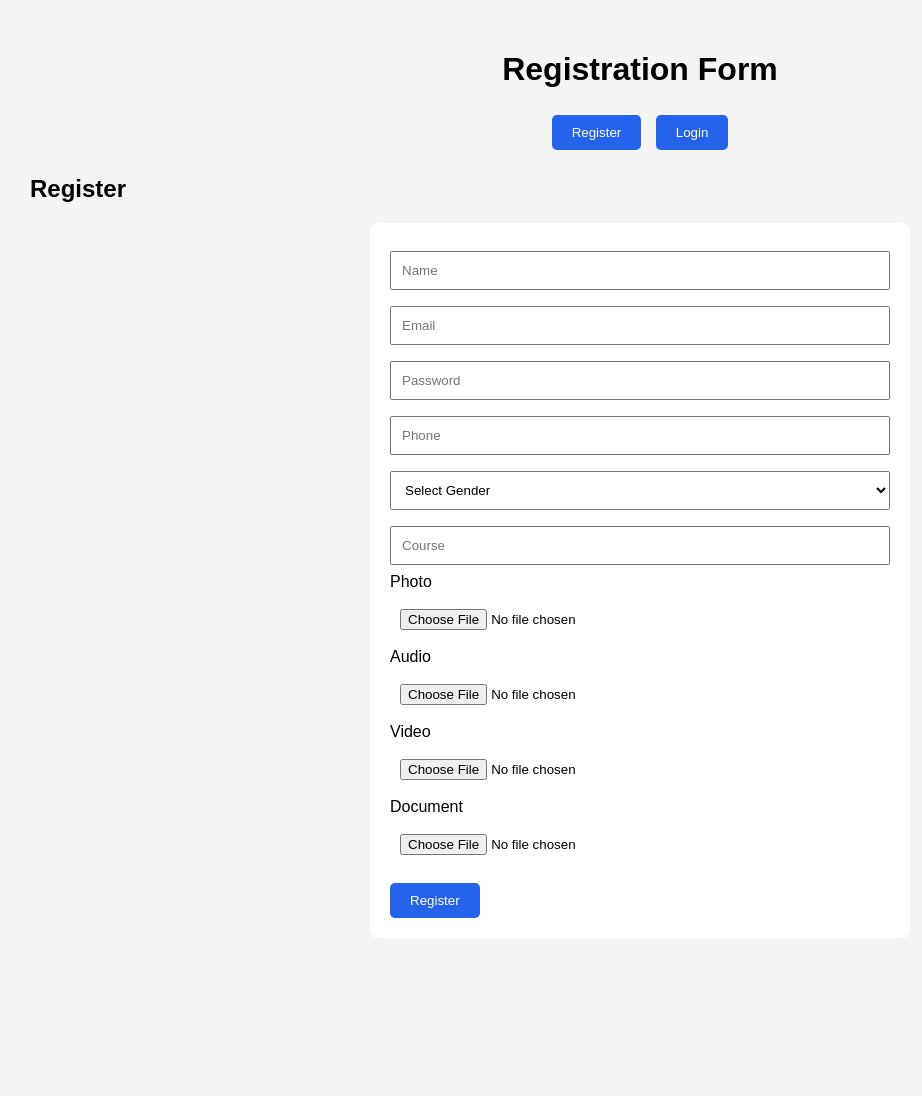
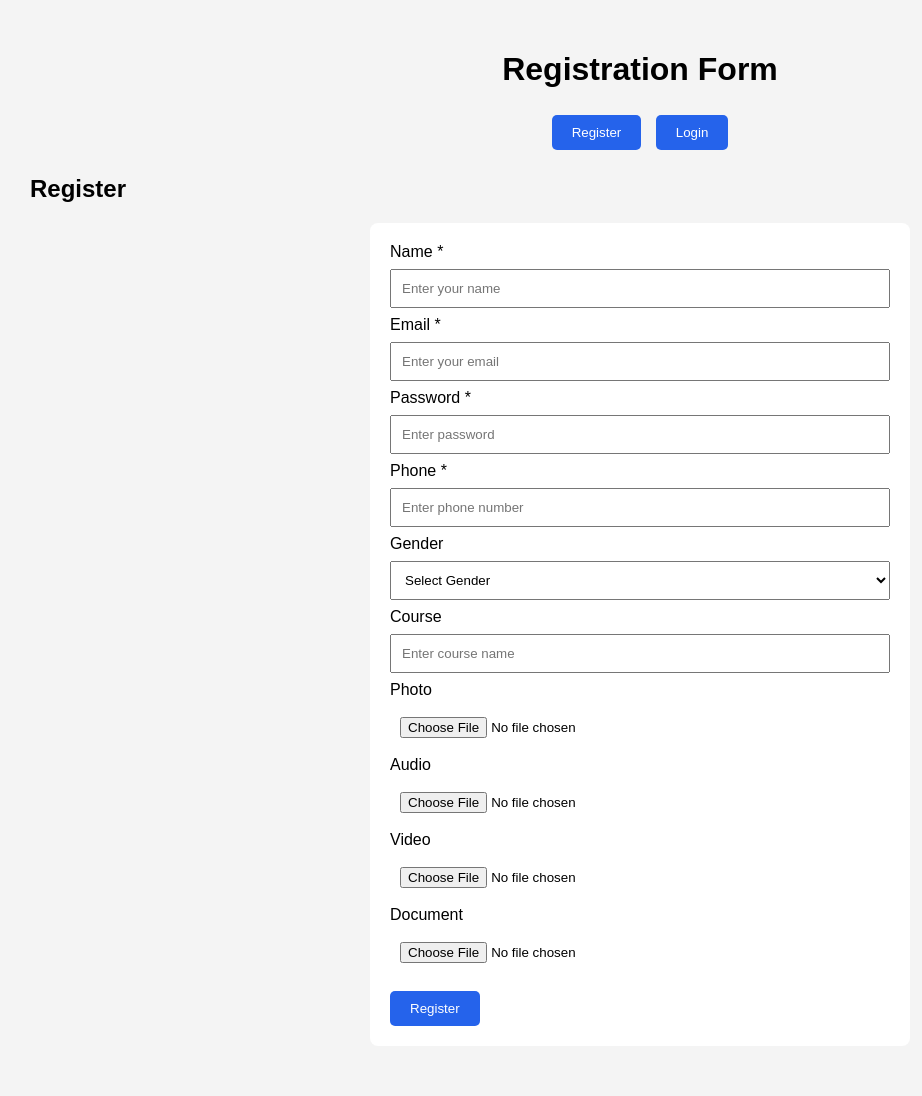
Before and after one commit to Kishorets05/Simple-form, a Flask app: template templates/index.html in a window 1280 px wide. Shown: the whole page, without its empty margins (0-922 px from the left). Before the commit the page ends 918 px from the top, so only its background shows below. Run offline with Flask 3, Linux system fonts and the light colour scheme; the template is opened without the code that fills it, so the values that code supplies are empty.

Commit message:
Added each component as Card type

```diff
--- a/templates/index.html
+++ b/templates/index.html
@@ -4,390 +4,277 @@
 <head>
     <meta charset="UTF-8">
     <meta name="viewport" content="width=device-width, initial-scale=1.0">
-
     <title>Registration Form</title>
-
-    <link
-        rel="stylesheet"
-        href="{{ url_for('static', filename='style.css') }}"
-    >
+    <link rel="stylesheet" href="{{ url_for('static', filename='css/style.css') }}">
 </head>
 
 <body>
 
+    <div class="container {% if user %}profile-container{% endif %}">
+
         <h1>Registration Form</h1>
 
-    <!-- Messages -->
-
+        <!-- Flash Messages -->
         {% with messages = get_flashed_messages() %}
-
+            {% if messages %}
                 {% for message in messages %}
-
-            <p class="message">
+                    <p class="message {% if 'fail' in message.lower() or 'invalid' in message.lower() or 'already' in message.lower() or 'error' in message.lower() %}error{% endif %}">
                         {{ message }}
                     </p>
-
                 {% endfor %}
-
+            {% endif %}
         {% endwith %}
 
-
         <!-- ========================= -->
-    <!-- REGISTER / LOGIN -->
+        <!-- REGISTER / LOGIN          -->
         <!-- ========================= -->
-
         {% if not user %}
 
             <div class="tabs">
-
-            <button onclick="showRegister()">
+                <button type="button" id="tabRegisterBtn" class="active" onclick="showRegister()">
                     Register
                 </button>
-
-            <button onclick="showLogin()">
+                <button type="button" id="tabLoginBtn" onclick="showLogin()">
                     Login
                 </button>
-
             </div>
 
-
-        <!-- Register -->
-
-        <div id="register">
-
+            <!-- Register Form Card -->
+            <div id="registerSection" class="card">
                 <h2>Register</h2>
 
-            <form
-                action="/register"
-                method="POST"
-                enctype="multipart/form-data"
-            >
+                <form action="/register" method="POST" enctype="multipart/form-data">
 
-                <input
-                    type="text"
-                    name="name"
-                    placeholder="Name"
-                    required
-                >
+                    <div class="form-group">
+                        <label for="reg-name">Name *</label>
+                        <input type="text" id="reg-name" name="name" placeholder="Enter your name" required>
+                    </div>
 
-                <input
-                    type="email"
-                    name="email"
-                    placeholder="Email"
-                    required
-                >
+                    <div class="form-group">
+                        <label for="reg-email">Email *</label>
+                        <input type="email" id="reg-email" name="email" placeholder="Enter your email" required>
+                    </div>
 
-                <input
-                    type="password"
-                    name="password"
-                    placeholder="Password"
-                    required
-                >
+                    <div class="form-group">
+                        <label for="reg-password">Password *</label>
+                        <input type="password" id="reg-password" name="password" placeholder="Enter password" required>
+                    </div>
 
-                <input
-                    type="text"
-                    name="phone"
-                    placeholder="Phone"
-                    required
-                >
+                    <div class="form-group">
+                        <label for="reg-phone">Phone *</label>
+                        <input type="text" id="reg-phone" name="phone" placeholder="Enter phone number" required>
+                    </div>
 
-                <select name="gender">
+                    <div class="form-group">
+                        <label for="reg-gender">Gender</label>
+                        <select id="reg-gender" name="gender">
+                            <option value="">Select Gender</option>
+                            <option value="Male">Male</option>
+                            <option value="Female">Female</option>
+                            <option value="Other">Other</option>
+                        </select>
+                    </div>
 
-                    <option value="">
-                        Select Gender
-                    </option>
+                    <div class="form-group">
+                        <label for="reg-course">Course</label>
+                        <input type="text" id="reg-course" name="course" placeholder="Enter course name">
+                    </div>
 
-                    <option value="Male">
-                        Male
-                    </option>
+                    <div class="form-group">
+                        <label for="reg-photo">Photo</label>
+                        <input type="file" id="reg-photo" name="photo" accept="image/*">
+                    </div>
 
-                    <option value="Female">
-                        Female
-                    </option>
+                    <div class="form-group">
+                        <label for="reg-audio">Audio</label>
+                        <input type="file" id="reg-audio" name="audio" accept="audio/*">
+                    </div>
 
-                    <option value="Other">
-                        Other
-                    </option>
+                    <div class="form-group">
+                        <label for="reg-video">Video</label>
+                        <input type="file" id="reg-video" name="video" accept="video/*">
+                    </div>
 
-                </select>
+                    <div class="form-group">
+                        <label for="reg-document">Document</label>
+                        <input type="file" id="reg-document" name="document" accept=".pdf,.doc,.docx,.txt">
+                    </div>
 
-                <input
-                    type="text"
-                    name="course"
-                    placeholder="Course"
-                >
-
-                <label>Photo</label>
-
-                <input
-                    type="file"
-                    name="photo"
-                    accept="image/*"
-                >
-
-                <label>Audio</label>
-
-                <input
-                    type="file"
-                    name="audio"
-                    accept="audio/*"
-                >
-
-                <label>Video</label>
-
-                <input
-                    type="file"
-                    name="video"
-                    accept="video/*"
-                >
-
-                <label>Document</label>
-
-                <input
-                    type="file"
-                    name="document"
-                    accept=".pdf,.doc,.docx,.txt"
-                >
-
-                <button type="submit">
-                    Register
-                </button>
+                    <button type="submit">Register</button>
 
                 </form>
-
             </div>
 
-
-        <!-- Login -->
-
-        <div id="login" class="hidden">
-
+            <!-- Login Form Card -->
+            <div id="loginSection" class="card hidden">
                 <h2>Login</h2>
 
-            <form
-                action="/login"
-                method="POST"
-            >
+                <form action="/login" method="POST">
 
-                <input
-                    type="email"
-                    name="email"
-                    placeholder="Email"
-                    required
-                >
+                    <div class="form-group">
+                        <label for="login-email">Email *</label>
+                        <input type="email" id="login-email" name="email" placeholder="Enter your email" required>
+                    </div>
 
-                <input
-                    type="password"
-                    name="password"
-                    placeholder="Password"
-                    required
-                >
+                    <div class="form-group">
+                        <label for="login-password">Password *</label>
+                        <input type="password" id="login-password" name="password" placeholder="Enter password" required>
+                    </div>
 
-                <button type="submit">
-                    Login
-                </button>
+                    <button type="submit">Login</button>
 
                 </form>
-
             </div>
 
-
         <!-- ========================= -->
-    <!-- USER PROFILE -->
+        <!-- USER PROFILE              -->
         <!-- ========================= -->
-
         {% else %}
 
-        <div class="profile">
+            <div class="card">
 
-            <h2>
-                Welcome, {{ user.name }}
-            </h2>
-
-            <a href="/logout">
-                Logout
-            </a>
-
+                <div class="profile-header">
+                    <h2>Welcome, {{ user.name }}</h2>
+                    <a href="/logout" class="btn-secondary">Logout</a>
+                </div>
 
                 <h3>User Details</h3>
-
-            <p>
-                <b>Name:</b> {{ user.name }}
-            </p>
-
-            <p>
-                <b>Email:</b> {{ user.email }}
-            </p>
-
-            <p>
-                <b>Phone:</b> {{ user.phone }}
-            </p>
-
-            <p>
-                <b>Gender:</b> {{ user.gender }}
-            </p>
-
-            <p>
-                <b>Course:</b> {{ user.course }}
-            </p>
-
+                <table class="details-table">
+                    <tr>
+                        <td>Name:</td>
+                        <td>{{ user.name }}</td>
+                    </tr>
+                    <tr>
+                        <td>Email:</td>
+                        <td>{{ user.email }}</td>
+                    </tr>
+                    <tr>
+                        <td>Phone:</td>
+                        <td>{{ user.phone }}</td>
+                    </tr>
+                    <tr>
+                        <td>Gender:</td>
+                        <td>{{ user.gender }}</td>
+                    </tr>
+                    <tr>
+                        <td>Course:</td>
+                        <td>{{ user.course }}</td>
+                    </tr>
+                </table>
 
                 <h3>Uploaded Files</h3>
 
                 {% if user.photo %}
-
-                <img
-                    src="/uploads/{{ user.photo }}"
-                    width="200"
-                >
-
+                    <div class="media-item">
+                        <p>Photo:</p>
+                        <img src="/uploads/{{ user.photo }}" alt="Profile Photo">
+                    </div>
                 {% endif %}
 
-
                 {% if user.audio %}
-
+                    <div class="media-item">
+                        <p>Audio:</p>
                         <audio controls>
-
-                    <source
-                        src="/uploads/{{ user.audio }}"
-                    >
-
+                            <source src="/uploads/{{ user.audio }}">
                         </audio>
-
+                    </div>
                 {% endif %}
 
-
                 {% if user.video %}
-
-                <video
-                    controls
-                    width="400"
-                >
-
-                    <source
-                        src="/uploads/{{ user.video }}"
-                    >
-
+                    <div class="media-item">
+                        <p>Video:</p>
+                        <video controls>
+                            <source src="/uploads/{{ user.video }}">
                         </video>
-
+                    </div>
                 {% endif %}
 
-
                 {% if user.document %}
-
-                <p>
-                    <a
-                        href="/uploads/{{ user.document }}"
-                        target="_blank"
-                    >
-                        View Document
-                    </a>
-                </p>
-
+                    <div class="media-item">
+                        <p>Document:</p>
+                        <a href="/uploads/{{ user.document }}" target="_blank">View Document</a>
+                    </div>
                 {% endif %}
 
-
-            <!-- Update -->
+                {% if not user.photo and not user.audio and not user.video and not user.document %}
+                    <p style="font-size: 13px; color: #6b7280; font-style: italic;">No uploaded files.</p>
+                {% endif %}
 
                 <h3>Update Details</h3>
+                <form action="/update" method="POST" enctype="multipart/form-data">
 
-            <form
-                action="/update"
-                method="POST"
-                enctype="multipart/form-data"
-            >
+                    <div class="form-group">
+                        <label for="up-name">Name</label>
+                        <input type="text" id="up-name" name="name" value="{{ user.name }}" required>
+                    </div>
 
-                <input
-                    type="text"
-                    name="name"
-                    value="{{ user.name }}"
-                >
+                    <div class="form-group">
+                        <label for="up-email">Email</label>
+                        <input type="email" id="up-email" name="email" value="{{ user.email }}" required>
+                    </div>
 
-                <input
-                    type="email"
-                    name="email"
-                    value="{{ user.email }}"
-                >
+                    <div class="form-group">
+                        <label for="up-password">New Password</label>
+                        <input type="password" id="up-password" name="password" value="{{ user.password }}" placeholder="New password">
+                    </div>
 
-                <input
-                    type="password"
-                    name="password"
-                    placeholder="New password"
-                >
+                    <div class="form-group">
+                        <label for="up-phone">Phone</label>
+                        <input type="text" id="up-phone" name="phone" value="{{ user.phone }}">
+                    </div>
 
-                <input
-                    type="text"
-                    name="phone"
-                    value="{{ user.phone }}"
-                >
+                    <div class="form-group">
+                        <label for="up-gender">Gender</label>
+                        <select id="up-gender" name="gender">
+                            <option value="" {% if not user.gender %}selected{% endif %}>Select Gender</option>
+                            <option value="Male" {% if user.gender == 'Male' %}selected{% endif %}>Male</option>
+                            <option value="Female" {% if user.gender == 'Female' %}selected{% endif %}>Female</option>
+                            <option value="Other" {% if user.gender == 'Other' %}selected{% endif %}>Other</option>
+                        </select>
+                    </div>
 
-                <input
-                    type="text"
-                    name="course"
-                    value="{{ user.course }}"
-                >
+                    <div class="form-group">
+                        <label for="up-course">Course</label>
+                        <input type="text" id="up-course" name="course" value="{{ user.course }}">
+                    </div>
 
-                <label>New Photo</label>
+                    <div class="form-group">
+                        <label for="up-photo">New Photo</label>
+                        <input type="file" id="up-photo" name="photo" accept="image/*">
+                    </div>
 
-                <input
-                    type="file"
-                    name="photo"
-                >
+                    <div class="form-group">
+                        <label for="up-audio">New Audio</label>
+                        <input type="file" id="up-audio" name="audio" accept="audio/*">
+                    </div>
 
-                <label>New Audio</label>
+                    <div class="form-group">
+                        <label for="up-video">New Video</label>
+                        <input type="file" id="up-video" name="video" accept="video/*">
+                    </div>
 
-                <input
-                    type="file"
-                    name="audio"
-                >
+                    <div class="form-group">
+                        <label for="up-document">New Document</label>
+                        <input type="file" id="up-document" name="document" accept=".pdf,.doc,.docx,.txt">
+                    </div>
 
-                <label>New Video</label>
-
-                <input
-                    type="file"
-                    name="video"
-                >
-
-                <label>New Document</label>
-
-                <input
-                    type="file"
-                    name="document"
-                >
-
-                <button type="submit">
-                    Update
-                </button>
+                    <button type="submit">Update</button>
 
                 </form>
 
-
-            <!-- Delete -->
-
-            <form
-                action="/delete"
-                method="POST"
-                onsubmit="return confirmDelete()"
-            >
-
-                <button
-                    type="submit"
-                    class="delete"
-                >
-                    Delete Account
-                </button>
-
+                <div class="delete-section">
+                    <form action="/delete" method="POST" onsubmit="return confirmDelete()">
+                        <button type="submit" class="delete-btn">Delete Account</button>
                     </form>
+                </div>
 
             </div>
 
         {% endif %}
 
+    </div>
 
-    <script
-        src="{{ url_for('static', filename='script.js') }}"
-    ></script>
-
+    <script src="{{ url_for('static', filename='js/script.js') }}"></script>
 </body>
 
 </html>
```
Lines whose indentation alone changed are shown as unchanged.
